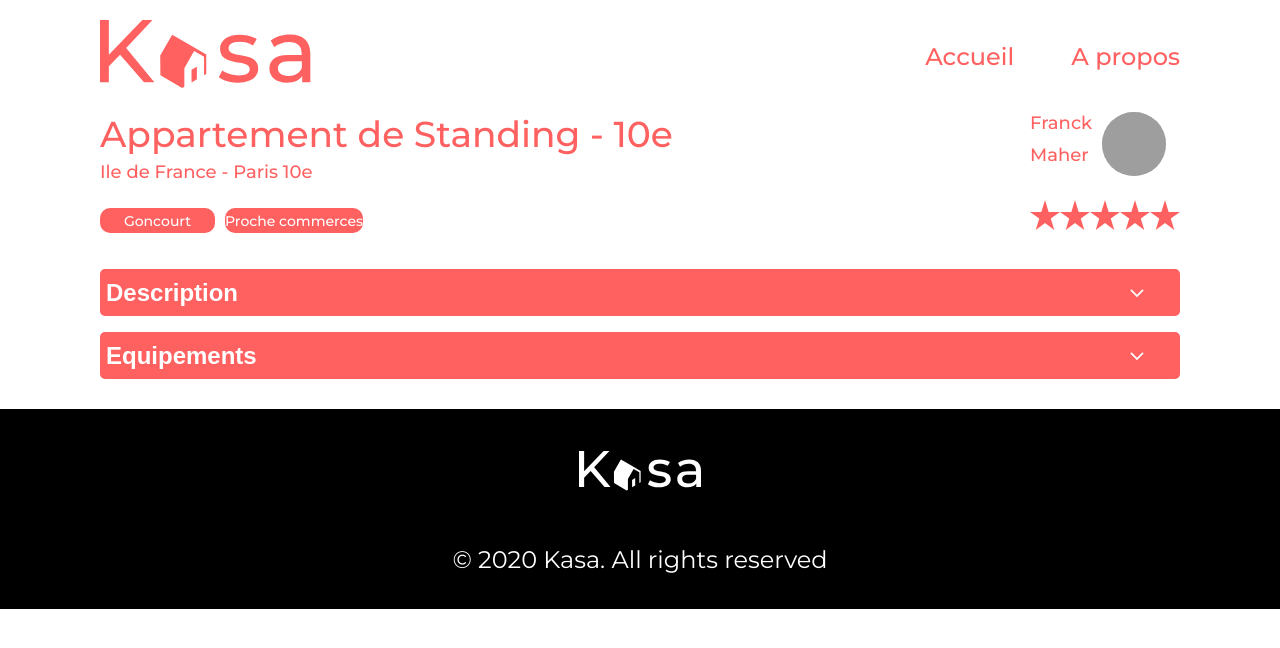
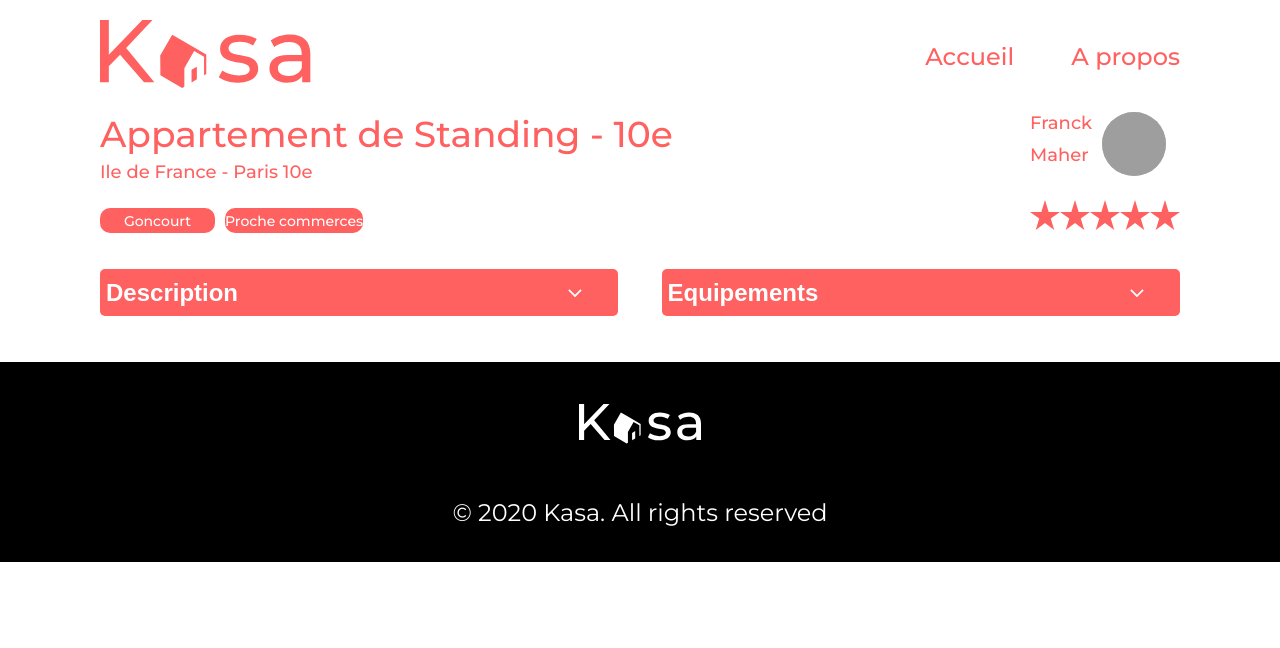
Before and after one commit to johannabruel/projet7-ocs, a React (Create React App) app: page /logements/0979876d in a window 1280 px wide. Shown: the top 648 px of the page. Built offline with nearby package versions, Linux system fonts and the light colour scheme; grey boxes are pictures that could not be loaded.

Commit message:
modification collapse

```diff
--- a/src/components/Collapse.jsx
+++ b/src/components/Collapse.jsx
@@ -15,7 +15,20 @@
 
             {
                 /* Si le collapse est true alors affichage de la description */
-                open && <p className="collapse__description">{textDescription}</p>
+                open && <div className="collapse__description">{
+                    Array.isArray(textDescription)? (
+                        <ul className="collapselist">
+                            {textDescription.map((equipement, index)=>(
+                                <li className="collapselist__item" key={index}>
+                                    {equipement}
+                                </li>
+                            ))}
+                        </ul>
+                    ):
+                    (
+                        <p>{textDescription}</p>
+                    )}
+                </div>
             }
         </div>
     )
--- a/src/css/main.css
+++ b/src/css/main.css
@@ -191,6 +191,13 @@
   .collapse__description {
     font-size: 12px;
   }
+}
+
+.collapselist {
+  padding: 0;
+}
+.collapselist__item {
+  list-style-type: none;
 }
 
 @keyframes show {
@@ -596,4 +603,22 @@
   }
 }
 
+.collapseLogement {
+  display: flex;
+  justify-content: space-between;
+}
+@media screen and (max-width: 830px) {
+  .collapseLogement {
+    display: block;
+  }
+}
+.collapseLogement__container {
+  width: 48%;
+}
+@media screen and (max-width: 830px) {
+  .collapseLogement__container {
+    width: 100%;
+  }
+}
+
 /*# sourceMappingURL=main.css.map */
--- a/src/pages/Logement.jsx
+++ b/src/pages/Logement.jsx
@@ -31,9 +31,13 @@
 
             </section>
 
-            <section>
-                <Collapse textTitle={"Description"} textDescription={description}/>
-                <Collapse textTitle={"Equipements"} textDescription={equipments}/>
+            <section className="collapseLogement">
+                <div className="collapseLogement__container">
+                    <Collapse textTitle={"Description"} textDescription={description} />
+                </div>
+                <div className="collapseLogement__container">
+                    <Collapse textTitle={"Equipements"} textDescription={equipments} />
+                </div>
             </section>
         </main>
     );
--- a/src/sass/pages/_logement.scss
+++ b/src/sass/pages/_logement.scss
@@ -57,3 +57,18 @@
         justify-content: space-between;
     }
 }
+
+.collapseLogement{
+    display: flex;
+    justify-content: space-between;
+    @include breakpoint-tablet{
+        display: block;
+    }
+
+    &__container{
+        width: 48%;
+        @include breakpoint-tablet{
+            width: 100%;
+        }
+    }
+}
```
Also changed, not shown: src/sass/components/_collapse.scss (+7 -0 lines), 1 other file (tests, documents, lock files or other folders).
